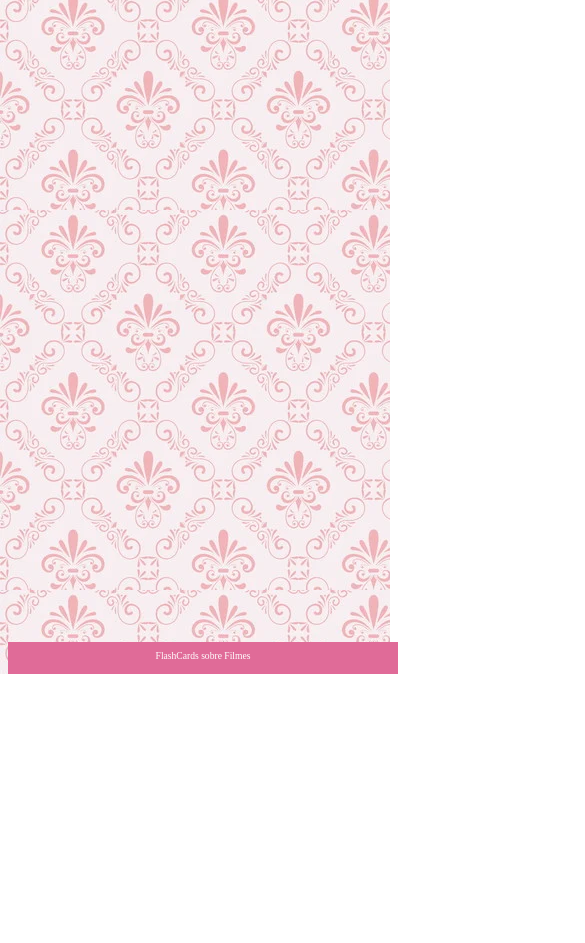
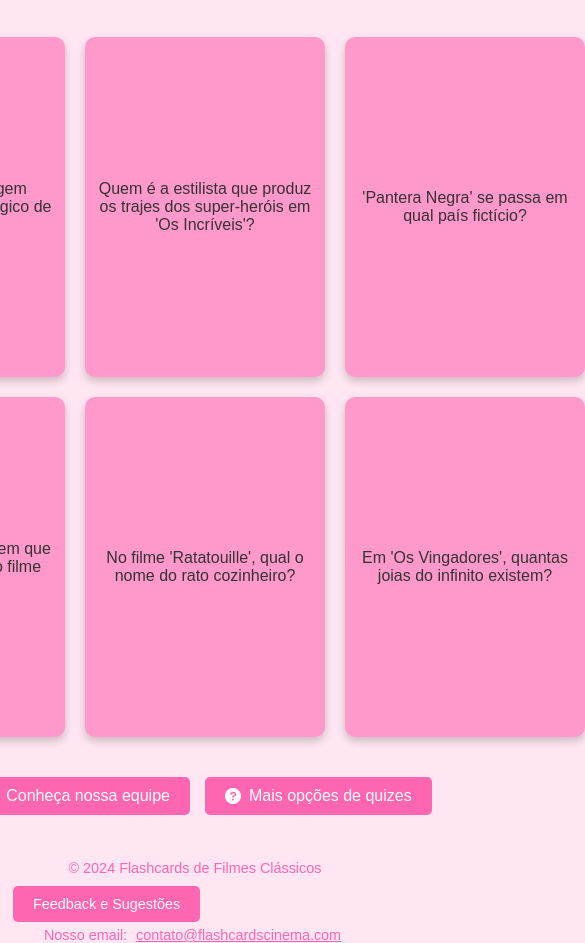
Before and after one commit to analufelix/flashcard, a plain HTML site: page index.html in a window 390 px wide. Shown: the part 170-1113 px from the top of the page, 585 px wide, since content can reach past the window. Before the commit the page ends 844 px from the top, so only its background shows below. Drawn offline with Linux system fonts and the light colour scheme.

Commit message:
Add files via upload

```diff
--- a/app.js
+++ b/app.js
@@ -1,29 +1,40 @@
-function criaCartao(categoria, pergunta, resposta) {
-    let container = document.getElementById('container')
-    let cartao = document.createElement('article')
-    cartao.className = 'cartao'
+document.addEventListener("DOMContentLoaded", () => {
+    const flashcardContainer = document.getElementById("flashcard-container");
 
-    cartao.innerHTML =
-    <div class="cartao_conteudo">
-        <h3>${categoria}</h3>
-        <div class="cartao_conteudo_pergunta">
-            <p>${pergunta}</p>
-            </div>
-            <div class="cartao_conteudo_resposta">
-                <p>${resposta}</p>
-            </div>
-            </div>
+    perguntas.forEach((item) => {
+        const flashcard = document.createElement("div");
+        flashcard.classList.add("flashcard");
 
+        const flashcardInner = document.createElement("div");
+        flashcardInner.classList.add("flashcard-inner");
 
-let respostaEstaVisivel = false
+        const flashcardFront = document.createElement("div");
+        flashcardFront.classList.add("flashcard-front");
+        flashcardFront.innerText = item.pergunta;
 
-function viraCartao() {
-    respostaEstaVisivel =!respostaEstaVisivel
-    cartao.classList. toggle('active', respostaEstaVisivel)
+        const flashcardBack = document.createElement("div");
+        flashcardBack.classList.add("flashcard-back");
+        flashcardBack.innerText = item.resposta;
+
+        flashcardInner.appendChild(flashcardFront);
+        flashcardInner.appendChild(flashcardBack);
+        flashcard.appendChild(flashcardInner);
+        flashcardContainer.appendChild(flashcard);
+
+        flashcard.addEventListener("click", () => {
+            flashcardInner.classList.toggle("is-flipped");
+        });
+    });
+});
+
+function enviarFeedback() {
+    alert("Envie seu feedback e sugestões para: contato@flashcardsfilmesclassicos.com");
 }
-cartao.addEventListener('click', viraCartao)
 
+function conhecaEquipe() {
+    alert("Conheça nossa equipe! Somos apaixonados por cinema e adoramos criar experiências interativas para os fãs de filmes clássicos.");
+}
 
-container.appendChild(cartao)
-
+function maisQuizes() {
+    alert("Em breve, teremos mais opções de quizes para você testar seu conhecimento em cinema e muito mais!");
 }
--- a/index.html
+++ b/index.html
@@ -1,32 +1,36 @@
 <!DOCTYPE html>
-<html lang="en">
+<html lang="pt-BR">
 <head>
     <meta charset="UTF-8">
     <meta name="viewport" content="width=device-width, initial-scale=1.0">
+    <title>Flashcards de Cinema</title>
     <link rel="stylesheet" href="style (2).css">
-    <title>Cinema</title>
+    <link rel="stylesheet" href="https://cdnjs.cloudflare.com/ajax/libs/font-awesome/6.0.0-beta3/css/all.min.css">
 </head>
 <body>
+    <header>
+        <h1>Flashcards sobre Cinema</h1>
+        <h2>Teste seu conhecimento!</h2>
+    </header>
     <main>
-        <section id="container">
-            <!--<article class= "cartao">
-                <div class="cartao_conteudo">
-                    <h3>Programação</h3>
-                    <div class= "cartao_conteudo_pergunta">
-                        <p>O que é JavaScript?</p>
-                    </div>
-                    <div class="cartao_conteudo_resposta">
-                        <p>O JavScript é uma linguagem de programação</p>
-                    </div>
-                </div>
-            </article> -->
-        </section>
+        <div class="flashcard-container" id="flashcard-container"></div>
+        <div class="button-container">
+            <button onclick="conhecaEquipe()"><i class="fas fa-users"></i> Conheça nossa equipe</button>
+            <button onclick="maisQuizes()"><i class="fas fa-question-circle"></i> Mais opções de quizes</button>
+        </div>
     </main>
     <footer>
-        <p>FlashCards sobre Filmes
+        <p>&copy; 2024 Flashcards de Filmes Clássicos</p>
+        <button onclick="enviarFeedback()">Feedback e Sugestões</button>
+        <p>Nosso email: <a href="mailto:contato@flashcardscinema.com">contato@flashcardscinema.com</a></p>
+        <p>Siga-nos nas redes sociais:
+            <a href="#"><i class="fab fa-facebook"></i></a>
+            <a href="#"><i class="fab fa-instagram"></i></a>
+            <a href="#"><i class="fab fa-twitter"></i></a>
         </p>
+        <p>Desenvolvido com <i class="fas fa-heart"></i> pela equipe de amantes de cinema</p>
     </footer>
+    <script src="perguntas.js"></script>
     <script src="app.js"></script>
-    <script src="perguntas.js"></script>
 </body>
 </html>
--- a/perguntas.js
+++ b/perguntas.js
@@ -1,47 +1,12 @@
-criaCartao(
-    'Filme',
-    'Qual foi o primeiro filme animado de longa-metragem já lançado?',
-    'Branca de Neve e o Sete Anoẽs'
-)
-
-criaCartao(
-    'Filme',
-    'Em o Mágico de Oz, qual é o nome do cachorro de Dorothy?',
-    'O nome é Totó'
-)
-
-criaCartao(
-    'Filme',
-    'Quem é o estilista em Os Incríveis?',
-    'Edna Moda'
-)
-
-criaCartao(
-    'Filme',
-    'Pantera Negra se passa em qual país fictício',
-    'Wakanda'
-)
-
-criaCartao(
-    'Filme',
-    'Qual é o nome do personagem verde que odeia o Natal?',
-    'Grinch'
-)
-
-criaCartao(
-    'Filme',
-    'No filme O Rei Leão, qual é o nome do pai de Simba?',
-    'Mufasa'
-)
-
-criaCartao(
-    'Filme',
-    'Qual é o nome do reino em que Elsa e Anna vivem em Frozen?',
-    'Arendelle'
-)
-
-criaCartao(
-    'Filme',
-    'No filme Ratattouille,qual o nome do rato cozinheiro?',
-    'Remy'
-)
+const perguntas = [
+    { pergunta: "Qual foi o primeiro filme animado de longa-metragem lançado pela Disney?", resposta: "Branca de Neve e Os Sete Anões" },
+    { pergunta: "Quem é o personagem protagonista em 'O Mágico de Oz'?", resposta: "Dorothy" },
+    { pergunta: "Quem é a estilista que produz os trajes dos super-heróis em 'Os Incríveis'?", resposta: "Edna Moda" },
+    { pergunta: "'Pantera Negra' se passa em qual país fictício?", resposta: "Wakanda" },
+    { pergunta: "Qual é o nome do pesonagem verde que detesta o natal?", resposta: "O Grinch" },
+    { pergunta: "No filme 'O Rei Leão', qual é o nome do pai de Simba?", resposta: "Mufasa" },
+    { pergunta: "Qual o nome do reino em que Elsa e Anna vivem no filme 'Frozen'?", resposta: "Arendelle" },
+    { pergunta: "No filme 'Ratatouille', qual o nome do rato cozinheiro?", resposta: "Remy" },
+    { pergunta: "Em 'Os Vingadores', quantas joias do infinito existem?", resposta: "Seis joias" },
+    { pergunta: "O que significa Hakuna Matata?", resposta: "Sem preocupações" }
+];
--- a/style (2).css
+++ b/style (2).css
@@ -1,116 +1,145 @@
-:root {
-    --text-color: #F8F8FF;
-    --card-front-color: #ca4873;
-    --card-back-color: #FFFFF0;
+* {
+    margin: 0;
+    padding: 0;
+    box-sizing: border-box;
 }
 
 body {
-    background: url(papel-adesivo-vinil-arabesco-rosa-bebe-delicado-sala-quarto-papel-de-parede-arabesco-amarelo.webp);
-    font-family: Bai Jamjuree;
+    font-family: 'Arial', sans-serif;
+    background-color: #ffe6f2;
+    color: #333;
+    display: flex;
+    flex-direction: column;
+    align-items: center;
+    text-align: center;
 }
 
-#container {
+header {
+    margin: 20px;
+    font-family: 'Courier New', Courier, monospace;
+}
+
+h1 {
+    font-size: 2.5em;
+    color: #ff66b2;
+}
+
+h2 {
+    font-size: 1.5em;
+    color: #b30059;
+    margin-bottom: 30px;
+}
+
+.main {
     display: flex;
     flex-wrap: wrap;
-    justify-content: space-between;
-    padding: 4rem;
-    gap: 3rem;
+    justify-content: center;
 }
 
-.cartao {
-    margin: 1rem 1rem;
-    height: 20rem;
-    flex-grow: 1;
-    flex-basis: calc(33% - 6rem);
+.flashcard-container {
+    display: grid;
+    grid-template-columns: repeat(5, 1fr);
+    gap: 20px;
+    padding: 20px;
+    width: 100%;
+    max-width: 1300px;
 }
 
-.cartao__conteudo p {
-    background-color: var(--card-front-color);
-    text-align: center;
-    /*background-color: aquamarine;*/
-    height: 100%;
-    transform-style: preserve-3d;
-    transition: transform 300ms ease-in-out;
+.flashcard {
+    width: 240px;
+    height: 340px;
+    perspective: 1000px;
+    cursor: pointer;
 }
 
-.cartao__conteudo h3 {
-    color: var(rgb(226, 104, 124));
-    border: 1px solid var(black);
-    text-align: left;
-    padding: 0.5rem;
-    position: absolute;
-    margin: 0.6rem;
-    border-radius: 0.6rem;
-    font-size: 1vw;
-    backface-visibility: hidden;
+.flashcard-inner {
+    position: relative;
+    width: 100%;
+    height: 100%;
+    text-align: center;
+    transition: transform 0.8s;
+    transform-style: preserve-3d;
 }
 
-.cartao__conteudo p {
-    margin-top: 1rem;
-    padding: 2rem;
-    margin-top: 4rem;
-    font-size: 1.4vw;
-}
-
-.cartao__conteudo__pergunta p {
-    color: var(--card-front-color);
-    font-weight: 500;
-}
-
-.cartao.active .cartao__conteudo {
-    color: var(--card-back-color);
-    font-weight: 700;
-}
-
-.cartao.active .cartao__conteudo {
+.flashcard:hover .flashcard-inner {
     transform: rotateY(180deg);
 }
 
-.cartao__conteudo__pergunta,
-.cartao__conteudo__resposta {
+.flashcard-front, .flashcard-back {
+    position: absolute;
+    width: 100%;
+    height: 100%;
     backface-visibility: hidden;
-    position: absolute;
-    height: 100%;
-    width: 100%;
-    box-sizing: border-box;
+    display: flex;
+    align-items: center;
+    justify-content: center;
+    padding: 10px;
+    border-radius: 10px;
+    background-color: #ff99cc;
+    box-shadow: 0 4px 8px rgba(0, 0, 0, 0.2);
 }
 
-.cartao__conteudo__resposta {
+.flashcard-back {
+    background-color: #ff66b2;
+    color: #fff;
     transform: rotateY(180deg);
-    background-color:    rgb(245, 222, 231);
-    border: 4px solid var(--card-back-color);
+}
+
+.button-container {
+    margin: 20px;
+    display: flex;
+    gap: 15px;
+    justify-content: center;
+}
+
+button {
+    background-color: #ff66b2;
+    color: white;
+    border: none;
+    padding: 10px 20px;
+    font-size: 1em;
+    cursor: pointer;
+    border-radius: 5px;
+    display: flex;
+    align-items: center;
+    gap: 8px;
+}
+
+button:hover {
+    background-color: #b30059;
 }
 
 footer {
-    background-color: rgb(224, 107, 152);
+    margin-top: 20px;
+    font-size: 0.9em;
+    color: #ff66b2;
+    text-align: center;
+}
+
+footer button {
+    background-color: #ff66b2;
     color: white;
-    position: fixed;
-    bottom: 0%;
-    width: 100%;
-    height: 2rem;
+    border: none;
+    padding: 10px 20px;
+    font-size: 1em;
+    margin-top: 10px;
+    cursor: pointer;
+    border-radius: 5px;
+}
+
+footer button:hover {
+    background-color: #b30059;
 }
 
 footer p {
-    text-align: center;
-    font-size: 0.6rem;
-    margin-top: 0.5rem;
+    margin: 5px 0;
 }
 
-@media  (max-width: 560px) {
+footer a {
+    color: #ff66b2;
+    margin: 0 5px;
+}
 
-    body {
-        background: url(img), no-repeat cover;
-    }
-
-    .cartao {
-        flex: 1 0 calc(100% - 1 rem)
-    }
-
-    .cartao__conteudo h3 {
-        font-size: 3vw;
-    }
-
-    .cartao__conteudo p {
-        font-size: 3vw;
-    }
+footer a:hover {
+    color: #b30059;
 }
```
